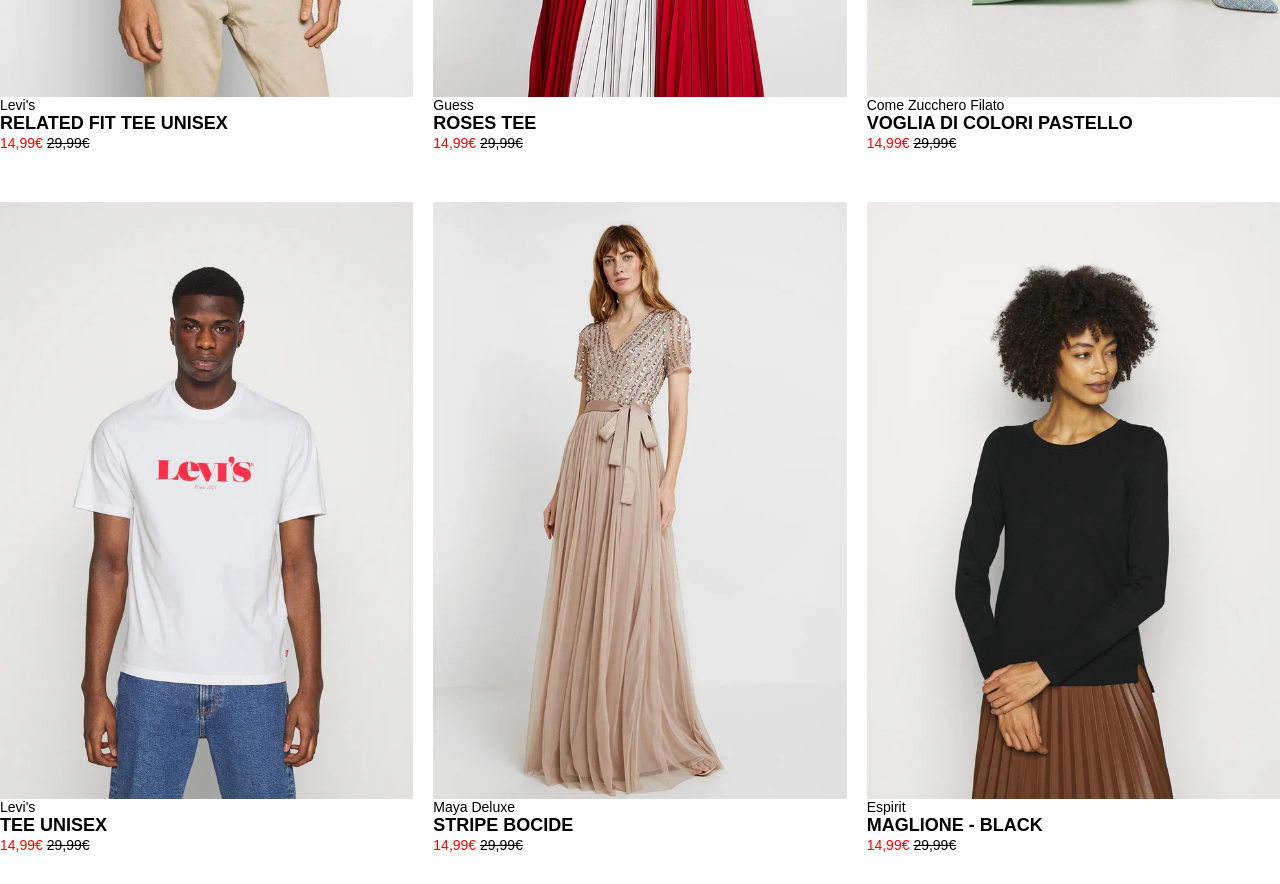
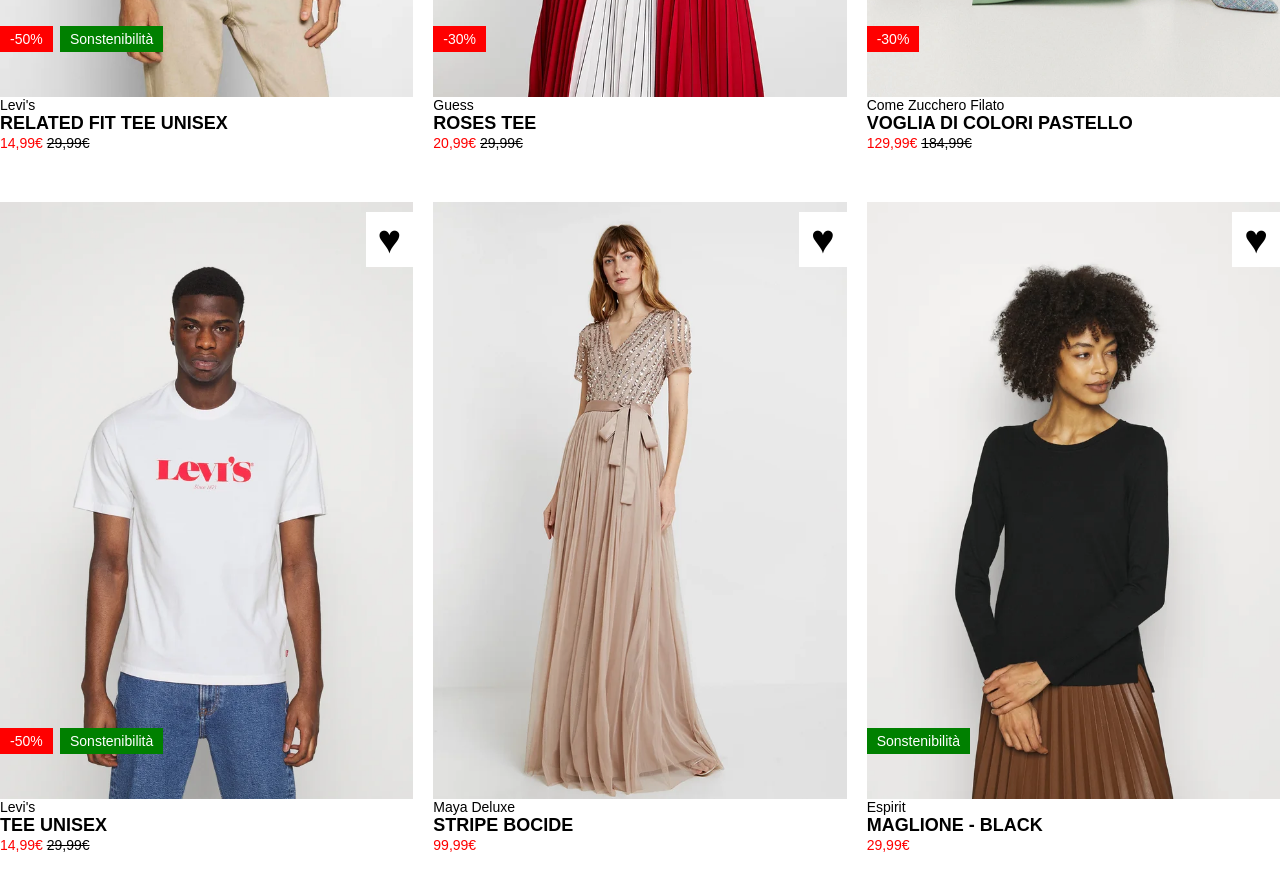
Before and after one commit to Beniamino-Soccio/html-css-boolando, a plain HTML site: page index.html in a window 1280 px wide. Shown: the part 680-1564 px from the top of the page. Drawn offline with Linux system fonts and the light colour scheme.

Commit message:
"""""end of exercise"""""

```diff
--- a/css/style.css
+++ b/css/style.css
@@ -21,6 +21,7 @@ header{
     right: 0;
     left: 0;
     box-shadow: 0 0 15px #666;
+    color: white;
 }
 
 H1{
@@ -60,20 +61,64 @@ img{
 .card{
     flex-basis: calc(100% / 3 - (40px / 3));
     margin-bottom: 30px;
+    position: relative;
 }
 
 .images{
     width: 100%;
 }
 
-.marca, .entire-price, .discount{
+.marca, .entire-price, .discount-price, .info, .discount{
     font-size: 14px;
 }
 
-.discount{
+.discount-price{
     color: red;
 }
 
 .entire-price{
     text-decoration: line-through;
 }
+
+.discount{
+    color: white;
+    background-color: red;
+    padding: 5px 10px;
+    position: absolute;
+    left: 0;
+    bottom: 100px;
+}
+
+.info{
+    color: white;
+    background-color: green;
+    padding: 5px 10px;
+    position: absolute;
+    left: 60px;
+    bottom: 100px;
+}
+
+.alone{
+    left: 0;
+    bottom: 100px;
+}
+
+.favourite{
+    background-color: white;
+    padding: 5px 12px;
+    font-size: 40px;
+    position: absolute;
+    top: 10px;
+    right: 0;
+}
+
+.card:hover::after{
+    content: url(../img/1b.webp);
+
+    position: absolute;
+    top: 150px;
+    left: 0;
+    right: 0;
+    bottom: 0;
+    background-color: rgba(0, 0, 0, 0.5);
+}
--- a/index.html
+++ b/index.html
@@ -19,47 +19,60 @@
     <main class="container">
        <div class="row ">
             <div class="card">
-                <img src="img/1.webp" alt="first tshirt" class="images">
+                <img src="img/1.webp" alt="first tshirt" class="images first-article">
                 <p class="marca">Levi's</p>
                 <h1>RELATED FIT TEE UNISEX</h1>
-                <span class="discount">14,99&euro; </span><span class="entire-price">29,99&euro;</span>
+                <span class="discount-price">14,99&euro; </span><span class="entire-price">29,99&euro;</span>
+                <span class="discount">-50%</span>
+                <span class="info">Sonstenibilità</span>
+                <span class="favourite">&hearts;</span>
             </div>
             <div class="card">
-                <img src="img/2.webp" alt="first tshirt" class="images">
+                <img src="img/2.webp" alt="first tshirt" class="images second-article">
                 <p class="marca">Guess</p>
                 <h1>ROSES TEE</h1>
-                <span class="discount">14,99&euro; </span><span class="entire-price">29,99&euro;</span>
+                <span class="discount-price">20,99&euro; </span><span class="entire-price">29,99&euro;</span>
+                <span class="discount">-30%</span>
+                <span class="favourite">&hearts;</span>
             </div>
             <div class="card">
-                <img src="img/3.webp" alt="first tshirt" class="images">
+                <img src="img/3.webp" alt="first tshirt" class="images third-article">
                 <p class="marca">Come Zucchero Filato</p>
                 <h1>VOGLIA DI COLORI PASTELLO</h1>
-                <span class="discount">14,99&euro; </span><span class="entire-price">29,99&euro;</span>
+                <span class="discount-price">129,99&euro; </span><span class="entire-price">184,99&euro;</span>
+                <span class="discount">-30%</span>
+                <span class="favourite">&hearts;</span>
             </div>
             <div class="card">
-                <img src="img/4.webp" alt="first tshirt" class="images">
+                <img src="img/4.webp" alt="first tshirt" class="images fourth-article">
                 <p class="marca">Levi's</p>
                 <h1>TEE UNISEX</h1>
-                <span class="discount">14,99&euro; </span><span class="entire-price">29,99&euro;</span>
+                <span class="discount-price">14,99&euro; </span><span class="entire-price">29,99&euro;</span>
+                <span class="discount">-50%</span>
+                <span class="info">Sonstenibilità</span>
+                <span class="favourite">&hearts;</span>
             </div>
             <div class="card">
-                <img src="img/5.webp" alt="first tshirt" class="images">
+                <img src="img/5.webp" alt="first tshirt" class="images fifth-article">
                 <p class="marca">Maya Deluxe</p>
                 <h1>STRIPE BOCIDE</h1>
-                <span class="discount">14,99&euro; </span><span class="entire-price">29,99&euro;</span>
+                <span class="discount-price">99,99&euro;</span>
+                <span class="favourite">&hearts;</span>
             </div>
             <div class="card">
-                <img src="img/6.webp" alt="first tshirt" class="images">
+                <img src="img/6.webp" alt="first tshirt" class="images sixth-article">
                 <p class="marca">Espirit</p>
                 <h1>MAGLIONE - BLACK</h1>
-                <span class="discount">14,99&euro; </span><span class="entire-price">29,99&euro;</span>
+                <span class="discount-price">29,99&euro;</span>
+                <span class="info alone">Sonstenibilità</span>
+                <span class="favourite">&hearts;</span>
             </div>
         </div>
     </main>
 
-    <footer>
+<footer>
 
-    </footer>
+</footer>
 
 </body>
 </html>
```
